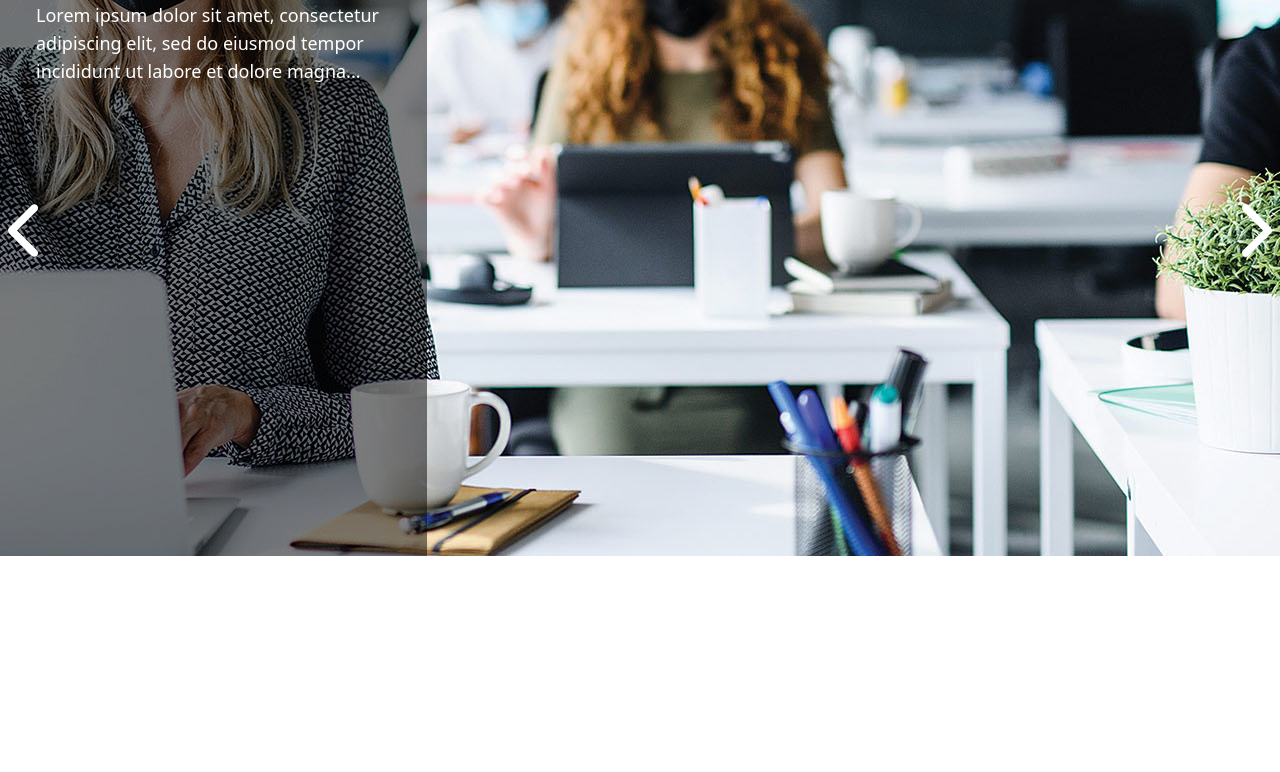
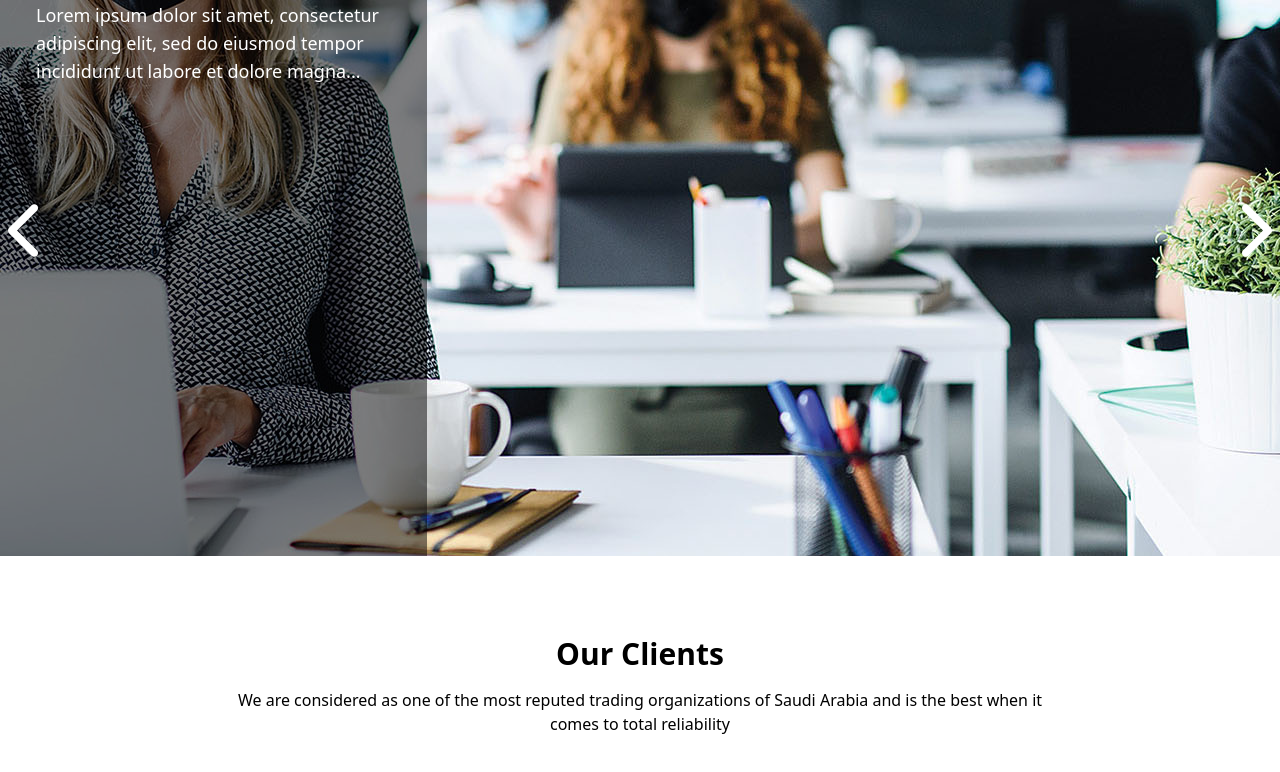
Before and after one commit to tenmayos/zamilts, a React (Vite) app: page / in a window 1280 px wide. Shown: the part 1750-2522 px from the top of the page. Before the commit the page ends 2386 px from the top, so only its background shows below. Built offline with nearby package versions, Linux system fonts and the light colour scheme.

Commit message:
created OurClients section and added it to index

```diff
--- /dev/null
+++ b/src/components/OurClients.jsx
@@ -0,0 +1,18 @@
+function OurClients() {
+    return (
+        <section className="grid grid-cols-6 grid-rows-4">
+            <div className="text-center col-start-2 col-span-4">
+                <h1 className="text-3xl">
+                    <strong>
+                        Our Clients
+                    </strong>
+                </h1>
+                <p className="p-4">
+                    We are considered as one of the most reputed trading organizations of Saudi Arabia and is the best when it comes to total reliability
+                </p>
+            </div>
+        </section>
+    )
+}
+
+export default OurClients;
--- a/src/pages/home.jsx
+++ b/src/pages/home.jsx
@@ -2,6 +2,7 @@ import NavBar from "../components/Navbar"
 import Hero from '../components/Hero'
 import Intro from "../components/Intro"
 import Services from "../components/Services"
+import OurClients from "../components/OurClients"
 
 export default function Home() {
     return (
@@ -10,6 +11,7 @@ export default function Home() {
             <Hero />
             <Intro />
             <Services />
+            <OurClients />
         </>
     )
 }
```
